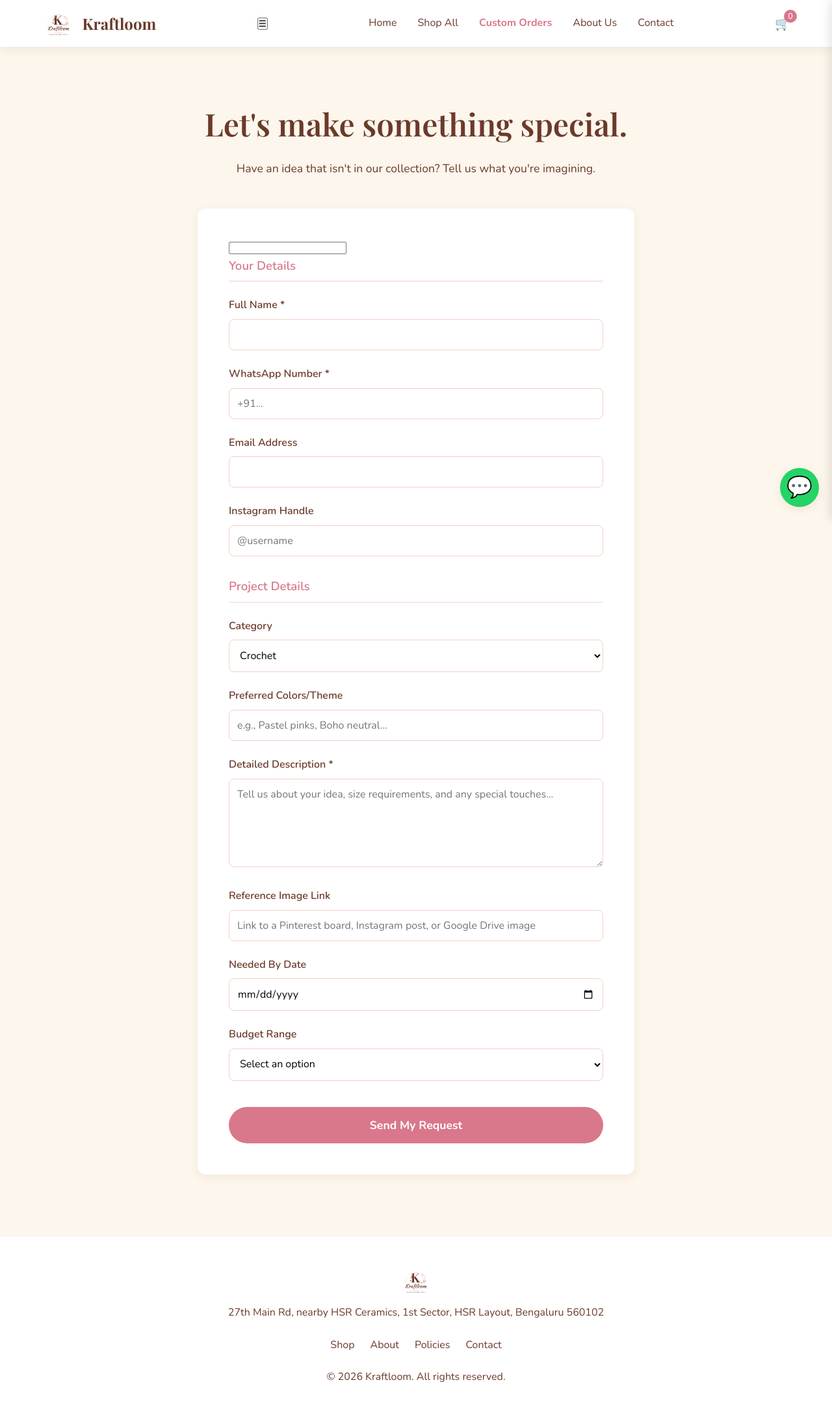
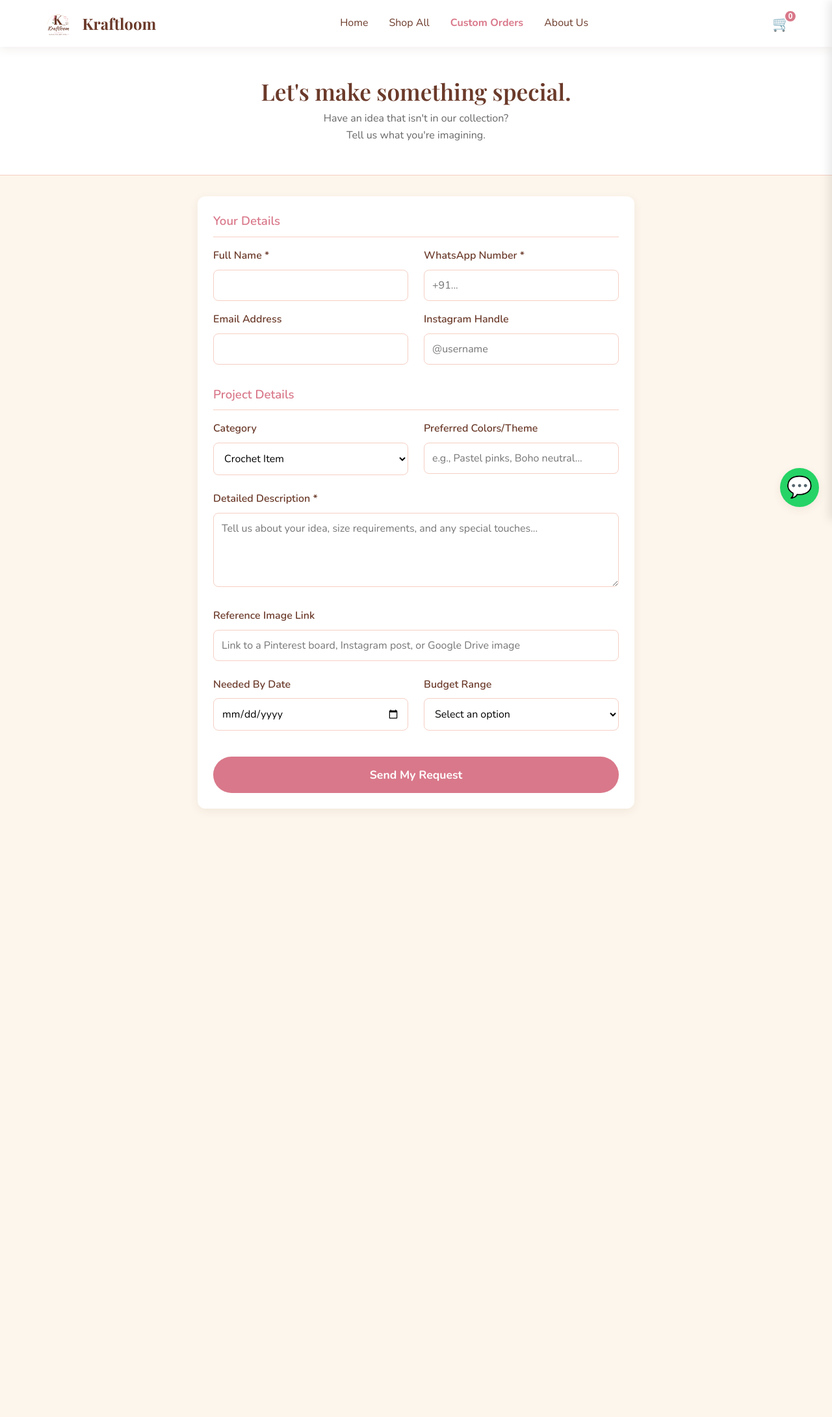
Before and after one commit to baggroundbiz/kraftloom, a plain HTML site: page custom-order.html in a window 1280 px wide. Shown: the whole page at 65% size. After the commit the page ends 1276 px from the top, so only its background shows below. Drawn offline with nearby package versions, Linux system fonts and the light colour scheme.

Commit message:
Refactor custom-order.html for improved layout and styles
Updated the title and viewport meta tag, adjusted styles for the cart and header, and modified the form layout. Enhanced text styles and improved accessibility for buttons.

```diff
--- a/custom-order.html
+++ b/custom-order.html
@@ -2,35 +2,30 @@
 <html lang="en">
 <head>
   <meta charset="UTF-8">
-  <meta name="viewport" content="width=device-width, initial-scale=1.0">
-  <title>Request Custom Order | Kraftloom</title>
+  <meta name="viewport" content="width=device-width, initial-scale=1.0, maximum-scale=1.0, user-scalable=no">
+  <title>Custom Orders | Kraftloom</title>
   <link href="https://fonts.googleapis.com/css2?family=Caveat:wght@600&family=Nunito:wght@400;600;700&family=Playfair+Display:wght@600;700&display=swap" rel="stylesheet">
   <link rel="stylesheet" href="style.css">
   <style>
-    .form-grid {
-      display: grid;
-      grid-template-columns: repeat(auto-fit, minmax(280px, 1fr));
-      gap: 1.5rem;
-      margin-bottom: 1.5rem;
-    }
+    .form-grid { display: grid; grid-template-columns: repeat(auto-fit, minmax(280px, 1fr)); gap: 1rem 1.5rem; margin-bottom: 1.5rem; }
+    .page-header { text-align:center; padding: 3rem 1rem; background: var(--white); border-bottom: 1px solid var(--blush); margin-bottom: 2rem; }
   </style>
 </head>
 <body>
 
   <div id="global-toast" class="toast"></div>
-
   <div class="overlay" id="overlay"></div>
   <div class="cart-drawer" id="cart-drawer">
     <div class="cart-header">
-      <h3>Your Cart</h3>
-      <button id="close-cart" style="background:none;border:none;font-size:1.5rem;cursor:pointer;">&times;</button>
+      <h3 style="font-family:'Playfair Display', serif;">Your Cart</h3>
+      <button id="close-cart" style="background:none;border:none;font-size:2rem;cursor:pointer;line-height:1;color:var(--brown);">&times;</button>
     </div>
     <div class="cart-items" id="cart-items-container"></div>
     <div class="cart-footer">
-      <h3 id="cart-total" style="margin-bottom:1rem;">Total: ₹0</h3>
+      <h3 id="cart-total" style="margin-bottom:1rem; font-family:'Playfair Display', serif;">Total: ₹0</h3>
       <div style="display: flex; gap: 10px;">
-        <button class="btn btn-primary" id="checkout-wa" style="flex: 1; padding: 0.75rem 0.5rem; font-size: 0.9rem; background: #25D366; color: white; border: none;">WhatsApp</button>
-        <button class="btn btn-primary" id="checkout-ig" style="flex: 1; padding: 0.75rem 0.5rem; font-size: 0.9rem; background: linear-gradient(45deg, #f09433, #bc1888); color: white; border: none;">Instagram</button>
+        <button class="btn btn-primary" id="checkout-wa" style="flex: 1; font-size: 0.95rem; background: #25D366; border: none;">WhatsApp</button>
+        <button class="btn btn-primary" id="checkout-ig" style="flex: 1; font-size: 0.95rem; background: linear-gradient(45deg, #f09433, #bc1888); border: none;">Instagram</button>
       </div>
     </div>
   </div>
@@ -40,42 +35,44 @@
       <img src="assets/logo.png" alt="Kraftloom Logo">
       Kraftloom
     </a>
-    <button class="hamburger">☰</button>
     <nav class="nav-links">
       <a href="index.html">Home</a>
       <a href="shop.html">Shop All</a>
       <a href="custom-order.html" style="color:var(--rose); font-weight:700;">Custom Orders</a>
       <a href="about.html">About Us</a>
-      <a href="contact.html">Contact</a>
     </nav>
     <div class="nav-actions">
-      <button id="cart-btn" style="background:none;border:none;cursor:pointer;font-size:1.2rem;position:relative;">
-        🛒 <span id="cart-count" style="position:absolute;top:-10px;right:-10px;background:var(--rose);color:white;border-radius:50%;width:20px;height:20px;font-size:0.8rem;display:flex;align-items:center;justify-content:center;">0</span>
+      <button class="open-cart-btn" style="background:none;border:none;cursor:pointer;font-size:1.4rem;position:relative;">
+        🛒 <span class="cart-badge">0</span>
       </button>
     </div>
   </header>
 
-  <main class="container" style="max-width: 800px;">
-    <div style="text-align:center; padding: 3rem 0;">
-      <h1 style="font-size: 3rem; margin-bottom: 1rem; color: var(--brown);">Let's make something special.</h1>
-      <p style="font-size: 1.1rem;">Have an idea that isn't in our collection? Tell us what you're imagining.</p>
+  <div class="page-header">
+    <div class="container" style="padding: 0;">
+      <h1 style="font-size: 2.2rem; margin-bottom: 0.5rem; line-height:1.2;">Let's make something special.</h1>
+      <p style="font-size: 1rem; color: #666;">Have an idea that isn't in our collection?<br>Tell us what you're imagining.</p>
     </div>
+  </div>
+
+  <main class="container" style="max-width: 800px; padding-top: 0;">
 
     <div id="form-success" style="display:none; text-align:center; padding: 4rem 2rem; background: var(--white); border-radius: var(--radius); box-shadow: var(--shadow);">
-      <h2 style="font-family:'Playfair Display', serif; font-size: 2.5rem; color: var(--rose); margin-bottom: 1rem;">Your request is with us! ❤️</h2>
-      <p style="margin-bottom: 1rem; font-size: 1.1rem;">Thank you for reaching out. We will review your request and get back to you shortly with pricing and a timeline.</p>
-      <p style="color: #666; font-size: 0.9rem; margin-bottom: 2.5rem;">Note: No payment has been requested yet.</p>
+      <h2 style="font-family:'Playfair Display', serif; font-size: 2rem; color: var(--rose); margin-bottom: 1rem;">Your request is with us! ❤️</h2>
+      <p style="margin-bottom: 1rem; font-size: 1.1rem;">Thank you for reaching out. We will review your request and get back to you shortly to discuss pricing and delivery.</p>
+      <p style="color: #999; font-size: 0.9rem; margin-bottom: 2.5rem;">Note: No payment has been made yet.</p>
       <div style="display:flex; gap:1rem; justify-content:center; flex-wrap:wrap;">
-        <button id="continue-wa" class="btn btn-primary" style="background:#25D366; color:white; border:none;">Continue on WhatsApp</button>
+        <button id="continue-wa" class="btn btn-primary" style="background:#25D366; border:none;">Discuss on WhatsApp</button>
         <a href="shop.html" class="btn btn-outline">Back to Shop</a>
       </div>
     </div>
 
-    <form id="custom-form" style="background: var(--white); padding: 3rem; border-radius: var(--radius); box-shadow: var(--shadow);">
-      <input type="text" name="honeypot" class="honeypot" tabindex="-1" autocomplete="off">
+    <form id="custom-form" style="background: var(--white); padding: 1.5rem; border-radius: var(--radius); box-shadow: var(--shadow);">
 
-      <!-- Contact Info -->
-      <h3 style="margin-bottom: 1.5rem; font-family: 'Nunito', sans-serif; color: var(--rose); border-bottom: 1px solid var(--blush); padding-bottom: 0.5rem;">Your Details</h3>
+      <!-- HIDDEN HONEYPOT (Spam prevention, guaranteed invisible) -->
+      <input type="hidden" name="honeypot" class="honeypot" value="">
+
+      <h3 style="margin-bottom: 1rem; font-family: 'Nunito', sans-serif; color: var(--rose); border-bottom: 1px solid var(--blush); padding-bottom: 0.5rem;">Your Details</h3>
       <div class="form-grid">
         <div class="form-group" style="margin-bottom: 0;">
           <label>Full Name *</label>
@@ -95,13 +92,12 @@
         </div>
       </div>
 
-      <!-- Project Details -->
-      <h3 style="margin-bottom: 1.5rem; margin-top: 2rem; font-family: 'Nunito', sans-serif; color: var(--rose); border-bottom: 1px solid var(--blush); padding-bottom: 0.5rem;">Project Details</h3>
+      <h3 style="margin-bottom: 1rem; margin-top: 2rem; font-family: 'Nunito', sans-serif; color: var(--rose); border-bottom: 1px solid var(--blush); padding-bottom: 0.5rem;">Project Details</h3>
       <div class="form-grid">
         <div class="form-group" style="margin-bottom: 0;">
           <label>Category</label>
           <select name="orderType">
-            <option value="Crochet">Crochet</option>
+            <option value="Crochet">Crochet Item</option>
             <option value="Gift Hamper">Gift Hamper</option>
             <option value="Womens Accessories">Women's Accessories</option>
             <option value="Kids Wear">Kids Wear</option>
@@ -116,7 +112,7 @@
 
       <div class="form-group">
         <label>Detailed Description *</label>
-        <textarea name="description" rows="5" required placeholder="Tell us about your idea, size requirements, and any special touches..."></textarea>
+        <textarea name="description" rows="4" required placeholder="Tell us about your idea, size requirements, and any special touches..."></textarea>
       </div>
 
       <div class="form-group">
@@ -124,7 +120,7 @@
         <input type="url" name="reference" placeholder="Link to a Pinterest board, Instagram post, or Google Drive image">
       </div>
 
-      <div class="form-grid">
+      <div class="form-grid" style="margin-top: 1rem;">
         <div class="form-group" style="margin-bottom: 0;">
           <label>Needed By Date</label>
           <input type="date" name="neededBy">
@@ -147,19 +143,25 @@
 
   <a href="https://wa.me/919876543210" class="floating-wa" target="_blank" aria-label="Chat on WhatsApp">💬</a>
 
-  <footer>
-    <div class="logo" style="justify-content:center; margin-bottom:1rem;">
-      <img src="assets/logo.png" alt="Kraftloom">
-    </div>
-    <p>27th Main Rd, nearby HSR Ceramics, 1st Sector, HSR Layout, Bengaluru 560102</p>
-    <div class="footer-links">
-      <a href="shop.html">Shop</a>
-      <a href="about.html">About</a>
-      <a href="policies.html">Policies</a>
-      <a href="contact.html">Contact</a>
-    </div>
-    <p>&copy; 2026 Kraftloom. All rights reserved.</p>
-  </footer>
+  <!-- App Bottom Nav for Mobile -->
+  <nav class="bottom-nav">
+    <a href="index.html">
+      <span class="icon">🏠</span>
+      <span>Home</span>
+    </a>
+    <a href="shop.html">
+      <span class="icon">🛍️</span>
+      <span>Shop</span>
+    </a>
+    <a href="custom-order.html" class="active">
+      <span class="icon">✨</span>
+      <span>Custom</span>
+    </a>
+    <a href="#" class="open-cart-btn">
+      <span class="icon" style="position:relative;">🛒<span class="cart-badge">0</span></span>
+      <span>Cart</span>
+    </a>
+  </nav>
 
   <script src="app.js" defer></script>
 </body>
```
